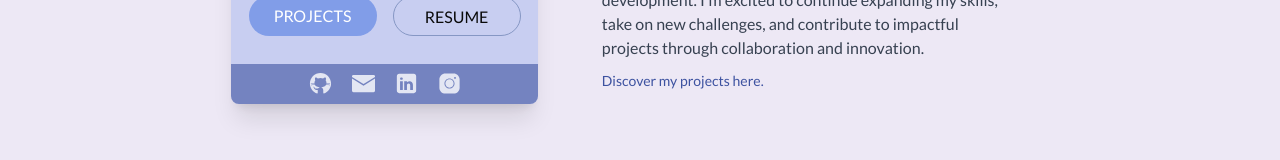
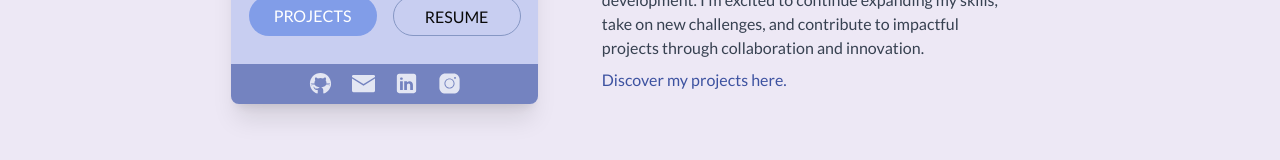
Before and after one commit to citakurnia/portofolio, a Next.js app: page / in a window 1280 px wide. Shown: the part 495-655 px from the top of the page. Built offline with nearby package versions, Linux system fonts and the light colour scheme.

Commit message:
fix: change font size

```diff
--- a/src/app/view/home/component/Content.tsx
+++ b/src/app/view/home/component/Content.tsx
@@ -19,7 +19,7 @@ export default function Content() {
       </p>
       <Link
         href="/project"
-        className="text-sm text-primary-deep-blue hover:text-primary-med-blue"
+        className="text-md text-primary-deep-blue hover:text-primary-med-blue"
       >
         Discover my projects here.
       </Link>
```
